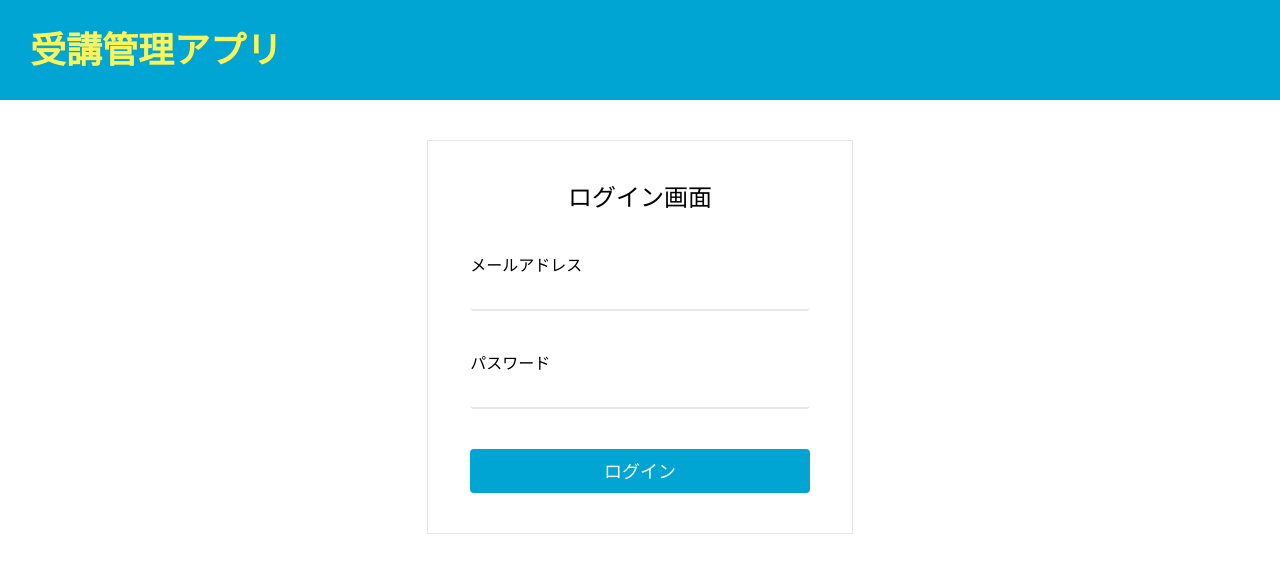
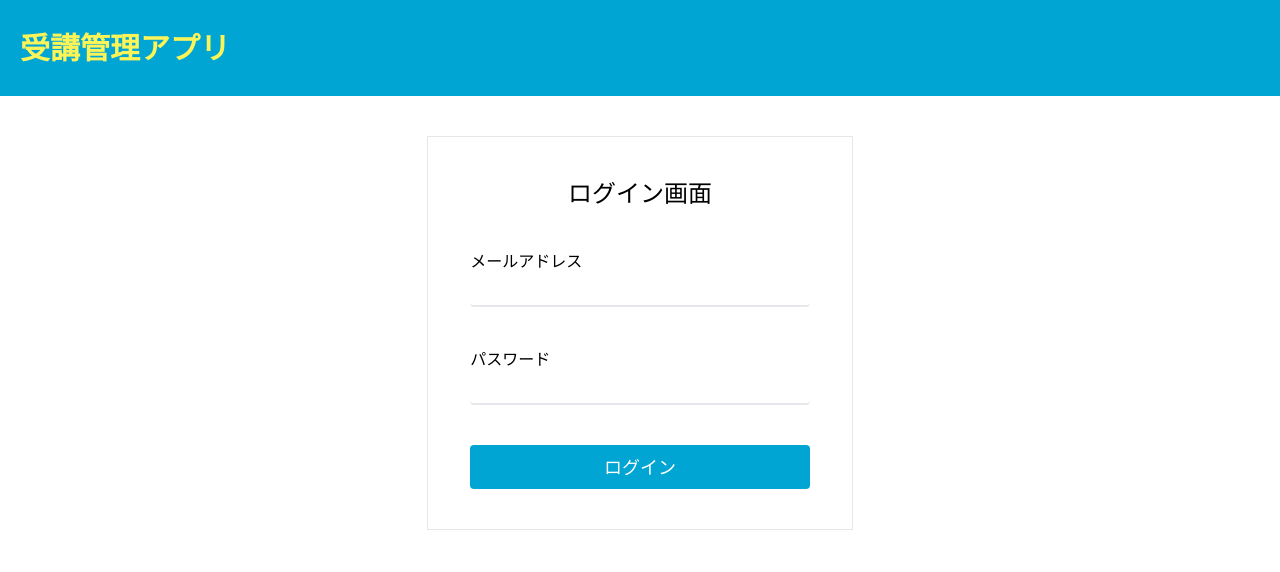
Before and after one commit to yukihiroLaravel/juko_next, a Next.js app: page /login in a window 1280 px wide. Shown: the top 572 px of the page. Built offline with nearby package versions, Linux system fonts and the light colour scheme.

Commit message:
ヘッダーのスタイル変更。

```diff
--- a/components/layouts/Header.tsx
+++ b/components/layouts/Header.tsx
@@ -2,6 +2,7 @@ import { Axios } from '@/lib/api';
 import { useRouter } from 'next/router';
 import { FC } from 'react';
 import { mutate } from 'swr';
+import { Button } from '../elements/Button';
 
 type Props = {
   isLogin?: boolean;
@@ -22,18 +23,18 @@ const Header: FC<Props> = ({ isLogin = true }) => {
   };
 
   return (
-    <nav className="w-full bg-primary h-[100px] sticky top-0 z-50">
-      <div className="flex h-[100px] justify-between">
+    <nav className="w-full bg-primary h-24 sticky top-0 z-50">
+      <div className="flex min-h-full justify-between">
         <div className="flex items-center">
-          <a href="#" className="w-[252px] ml-[30px]">
-            <h1 className="font-semibold text-[36px] text-[#FBF459]">受講管理アプリ</h1>
+          <a href="#" className="ml-5">
+            <h1 className="font-bold text-3xl text-[#FBF459]">受講管理アプリ</h1>
           </a>
         </div>
         {isLogin && (
-          <div className="flex items-center mr-[50px]">
-            <button className="bg-gray-600 hover:bg-gray-500 text-white rounded px-4 py-2" onClick={clickHandler}>
+          <div className="flex items-center mr-5">
+            <Button className="bg-gray-600 hover:bg-gray-500 rounded px-2 py-2" clickHandler={clickHandler}>
               ログアウト
-            </button>
+            </Button>
             <a href="#">
               <svg
                 xmlns="http://www.w3.org/2000/svg"
```
